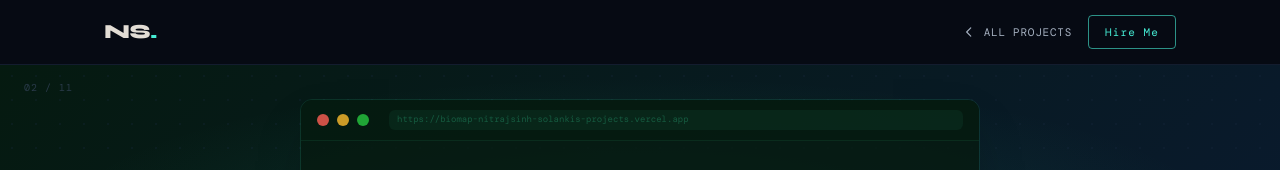
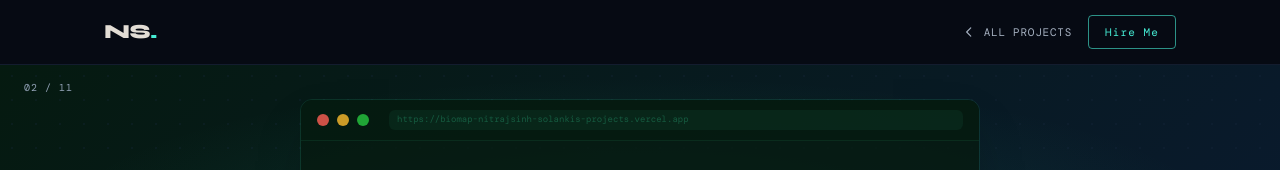
Before and after one commit to Nitrajsinh-Solanki/nitrajsinh-solanki-portfolio, a Next.js app in the folder nitrajsinh-solanki/: page /projects/biomap in a window 1280 px wide. Shown: the top 170 px of the page. Built offline with nearby package versions, Linux system fonts and the light colour scheme; no server answers; a web font is replaced by a local one.

Commit message:
Improve contrast of project detail metadata

```diff
--- a/nitrajsinh-solanki/app/projects/[slug]/page.tsx
+++ b/nitrajsinh-solanki/app/projects/[slug]/page.tsx
@@ -243,7 +243,7 @@ export default async function ProjectDetailPage({
             </div>
 
             {/* Project number badge */}
-            <div className="absolute top-4 left-6 font-mono text-[10px] text-[#2A3A4A] tracking-widest">
+            <div className="absolute top-4 left-6 font-mono text-[10px] text-[#94A3B8] tracking-widest">
               {String(project.id).padStart(2, "0")} / {String(PROJECTS.length).padStart(2, "0")}
             </div>
           </section>
@@ -288,7 +288,7 @@ export default async function ProjectDetailPage({
                   {project.teamNote && (
                     <div className="mt-5 flex items-start gap-3 bg-[#080D18] border border-[#131C2E] rounded-lg px-4 py-3">
                       <span className="text-teal-300 mt-0.5 shrink-0" aria-hidden="true">👥</span>
-                      <p className="font-mono text-[11px] text-[#5A5A60] leading-[1.7]">
+                      <p className="font-mono text-[11px] text-[#A5B0C0] leading-[1.7]">
                         {project.teamNote}
                       </p>
                     </div>
```
